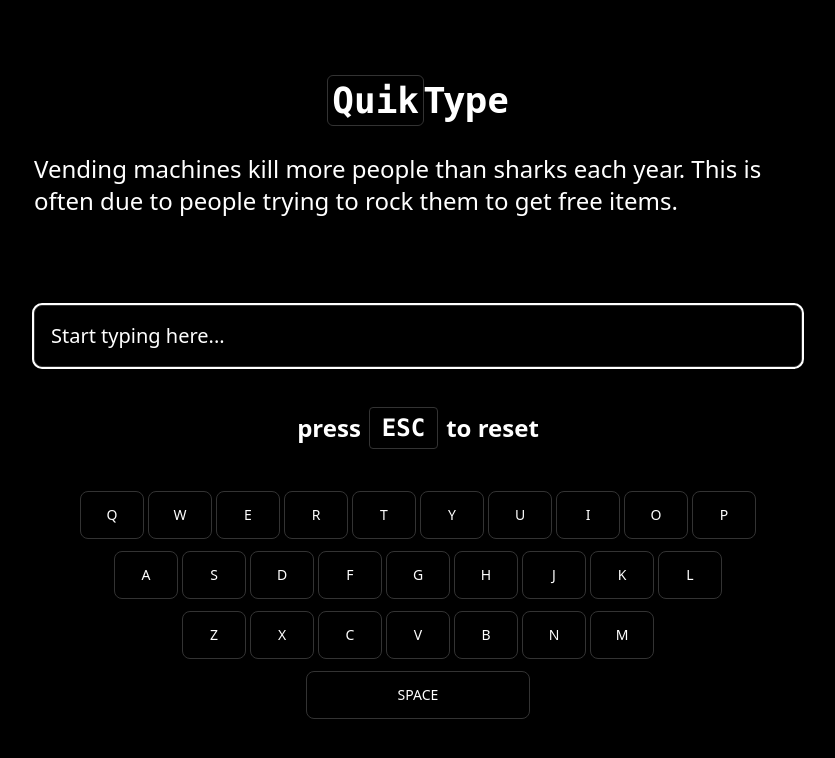
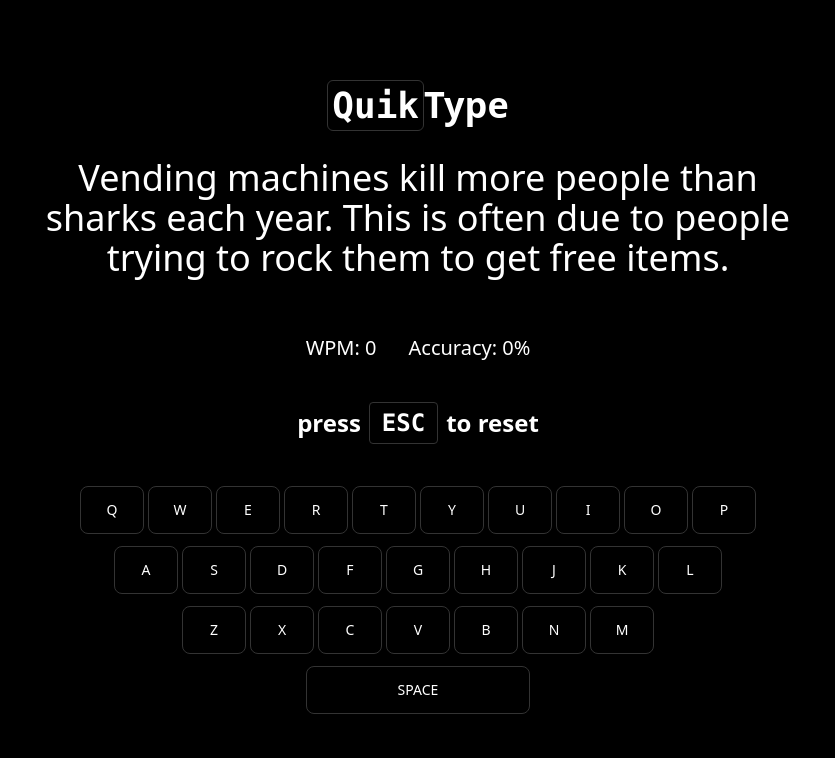
Before and after one commit to dipsubhro/quiktype, a React (Vite) app: page / in a window 1280 px wide. Shown: the top 758 px of the page, without its empty margins (222-1057 px from the left). Built offline with nearby package versions, Linux system fonts and the light colour scheme; the HTML template or start-up script is replaced by a standard one.

Commit message:
fix: indentation issue

```diff
--- a/src/components/TypingTest.tsx
+++ b/src/components/TypingTest.tsx
@@ -178,7 +178,10 @@ const TypingTest = () => {
         <span className="text-foreground">Type</span>
       </h1>
 
-      <div className="text-2xl mb-8 w-full max-w-3xl min-h-[120px] select-none">
+      <div
+        className="text-4xl mb-8 w-full max-w-3xl min-h-[120px] select-none cursor-text outline-none text-center break-words"
+        onClick={() => inputRef.current?.focus()}
+      >
         {textToType.split("").map((char, index) => (
           <span
             key={index}
@@ -198,7 +201,7 @@ const TypingTest = () => {
         type="text"
         value={userInput}
         onChange={handleInputChange}
-        className="w-full max-w-3xl p-4 text-xl rounded-lg border border-border bg-card text-foreground placeholder-muted-foreground shadow-inner focus:outline-none focus:ring-2 focus:ring-primary transition"
+        className="opacity-0 absolute inset-0 -z-10 h-0 w-0"
         placeholder="Start typing here..."
         aria-label="Typing input"
         disabled={isTestComplete}
@@ -206,7 +209,7 @@ const TypingTest = () => {
         autoComplete="off"
       />
 
-      {userInput.length > 0 && !isTestComplete && (
+      {!isTestComplete && (
         <div className="mt-6 text-xl text-muted-foreground flex space-x-8 font-medium select-none">
           <span>WPM: {wpm}</span>
           <span>Accuracy: {accuracy}%</span>
```
